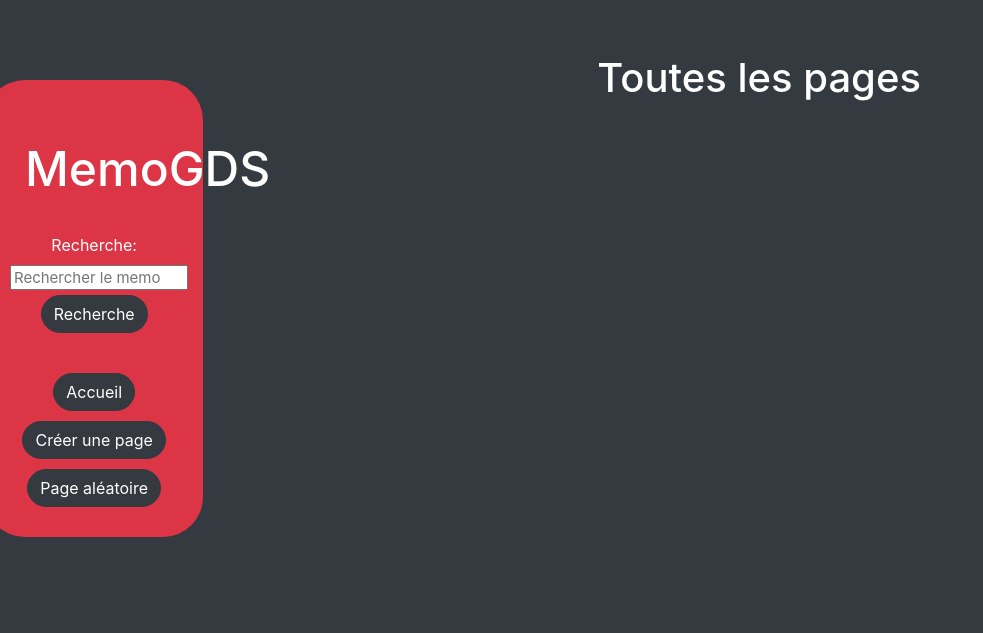
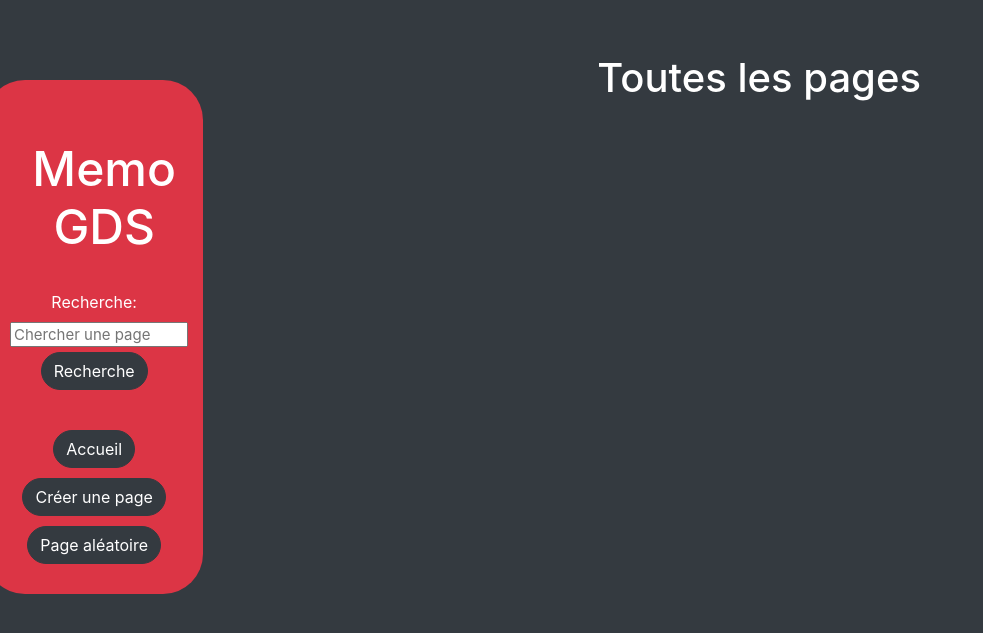
Before and after one commit to ArsaCode/wiki, a Django app: page /search in a window 1280 px wide. Shown: the top 633 px of the page, without its empty margins (0-983 px from the left). Run offline with Django 3.2, Linux system fonts and the light colour scheme; some libraries are stand-ins or nearby versions.

Commit message:
Fixed some texts

```diff
--- a/encyclopedia/templates/encyclopedia/layout.html
+++ b/encyclopedia/templates/encyclopedia/layout.html
@@ -11,7 +11,9 @@
     <body class="bg-dark text-white">
         <div class="row">
             <div class="sidebar bg-danger col-lg-2 col-md-3">
-                <h2>MemoGDS</h2>
+                <h2>Memo
+                <br>
+                GDS</h2>
                 <form action="{% url 'encyclopedia:search' %}" method="POST">
                     {% csrf_token %}
                     {{ searchform }}
--- a/encyclopedia/views.py
+++ b/encyclopedia/views.py
@@ -11,7 +11,7 @@
                             max_length=100,
                             widget= forms.TextInput
                             (attrs={'class':'search',
-				            'placeholder':'Rechercher le memo'
+				            'placeholder':'Chercher une page'
                             }))
 
 class CreateForm(forms.Form):
```
